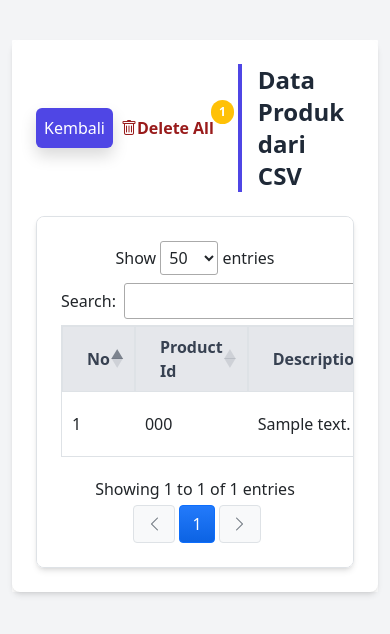
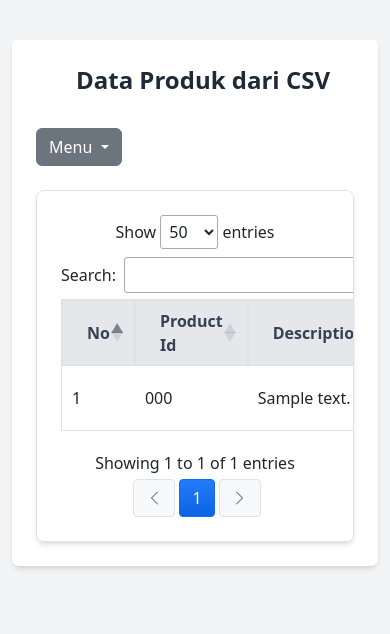
Before and after one commit to anggaerwee/ocr-app, a Flask app: page /data in a window 390 px wide. Shown: the top 634 px of the page. Run offline with Flask 3, Linux system fonts and the light colour scheme; tables that the repository leaves empty hold one stand-in row (values such as "Sample post"); some libraries are stand-ins or nearby versions.

Commit message:
02/06/2025 - meresponsivekan tampilan website - menambahkan download all

```diff
--- a/app.py
+++ b/app.py
@@ -1,6 +1,9 @@
 from flask import Flask, render_template, request, redirect, flash, send_from_directory, jsonify, url_for
-from function import process_file, ProductTable, Session
+from function import process_file, ProductTable, Session, write_csv_with_delimiter
 import os
+import csv
+from io import StringIO
+from flask import Response
 app = Flask(__name__)
 app.config['UPLOAD_FOLDER'] = 'output'
 app.secret_key = 'supersecretkey'
@@ -66,6 +69,36 @@ def download(filename):
     folder = app.config['UPLOAD_FOLDER']
     return send_from_directory(folder, filename, as_attachment=True)
 
+@app.route('/downloadall', methods=['GET'])
+def download_all():
+    products = ProductTable.get_all()
+    if not products:
+        flash(('Tidak ada data yang diunduh', ''), 'error')
+        return redirect(url_for('home'))
+
+    si = StringIO()
+    writer = csv.writer(si, delimiter=';')
+    writer.writerow(['product_number', 'description', 'quantity', 'unit_price', 'discount', 'line_total', 'createddate'])
+    for p in products:
+        writer.writerow([
+            p.product_number,
+            p.description,
+            p.quantity,
+            p.unit_price,
+            p.discount,
+            p.line_total,
+            p.createddate.strftime('%d-%m-%Y %H:%M:%S') if p.createddate else ''
+        ])
+
+    output = si.getvalue()
+    si.close()
+
+    return Response(
+        output,
+        mimetype='text/csv',
+        headers={'Content-Disposition': 'attachment;filename=all_products.csv'}
+    )
+
 @app.route('/deleteall')
 def delete_all():
     try:
--- a/database/db_config.py
+++ b/database/db_config.py
@@ -2,7 +2,7 @@ from sqlalchemy import create_engine, Column, Integer, Float, String, DateTime
 from sqlalchemy.orm import declarative_base, sessionmaker
 from datetime import datetime
 
-DATABASE_URL = "postgresql://postgres:achmad1312@localhost:5432/convertdata"
+DATABASE_URL = "postgresql://postgres:anggarizki@localhost:5432/python"
 engine = create_engine(
     DATABASE_URL,
     connect_args={"options": "-c timezone=Asia/Jakarta"}
@@ -10,7 +10,7 @@ engine = create_engine(
 Base = declarative_base()
 
 class ProductTable(Base):
-    __tablename__ = 'invoice'
+    __tablename__ = 'tb_product'
     id = Column(Integer, primary_key=True, autoincrement=True)
     product_number = Column(String(50))
     description = Column(String(255))
--- a/templates/data.html
+++ b/templates/data.html
@@ -43,7 +43,7 @@
       href="https://cdn.jsdelivr.net/npm/bootstrap-icons@1.10.5/font/bootstrap-icons.css"
     />
     <style>
-      #back-icon {
+      #back-icon, #download-icon {
         font-size: 16px;
       }
       .dataTables_wrapper .dataTables_paginate .paginate_button {
@@ -81,52 +81,102 @@
       .badge {
         margin-left: 8px;
       }
+
+      .judul{
+        border-left-width: 4px;
+        border-left-color: #4f46e5;
+      }
+
+  @media (max-width: 640px) {
+    #delete-all-btn,
+    #download-all,
+    #back-button {
+      display: none !important;
+    }
+    #responsive-dropdown {
+      display: block !important;
+    }
+  }
+  @media (min-width: 640px) {
+    #responsive-dropdown {
+      display: none !important;
+    }
+  }
+
+  @media (max-width: 425px){
+    .judul {
+      display: none;
+    }
+  }
+  @media (max-width: 640px) {
+    .judul {
+      display: block;
+      order: -1;
+      width: 100%;
+      margin-bottom: 1rem;
+      text-align: center;
+      border: none;
+    }
+    .element-top {
+      flex-direction: column;
+      align-items: stretch;
+    }
+    .flex.items-center {
+      flex-direction: column;
+      align-items: stretch;
+    }
+  }
   </style>
   </head>
   <body class="bg-gray-100">
     <div class="container mx-auto px-4 py-10">
-      <div class="row bg-white" style="border-radius: 1px">
+      <div class="row bg-white" style="border-radius: 5px">
         <div class="col bg-white p-4 shadow-md rounded-lg">
-          <div class="flex justify-between items-center mb-4">
-            <a
-              href="/"
-              class="inline-block text-white bg-indigo-600 hover:bg-indigo-700 px-6 py-2 rounded shadow transition duration-200 relative overflow-hidden w-24"
-              id="back-button"
-            >
-              <span
-                class="transition-all duration-200 flex justify-center"
-                id="back-text"
-                >Kembali</span
-              >
-              <i
-                class="fas fa-arrow-left absolute top-1/2 left-full -translate-y-1/2 transition-all duration-200 opacity-0"
-                id="back-icon"
-              ></i>
+          <!-- ...existing code... -->
+          <div class="element-top flex flex-wrap justify-between items-center mb-4 gap-2">
+            <div class="flex flex-row gap-2 items-center">
+              <a href="/" class="inline-block text-white bg-indigo-600 hover:bg-indigo-700 px-6 py-2 rounded shadow transition duration-200 relative overflow-hidden w-24" id="back-button">
+                <span class="transition-all duration-200 flex justify-center" id="back-text">Kembali</span>
+                <i class="fas fa-arrow-left absolute top-1/2 left-full -translate-y-1/2 transition-all duration-200 opacity-0" id="back-icon"></i>
               </a>
-            <div class="flex items-center">
-         <button id="delete-all-btn" type="button"
-  class="relative text-red-800 font-semibold py-1 px-2 rounded focus:outline-none focus:ring-2 hover:bg-red-300 mr-4"
-  style="display: none">
-  <i class="bi bi-trash"></i> Delete <span class="ml-1">All</span>
-  <span id="invoice-count-badge" class="absolute -top-3 -right-3 badge rounded-pill bg-warning text-white text-xs px-2">
-    0
-  </span>
+              <button id="download-all" class="inline-block text-white bg-green-600 hover:bg-green-700 px-6 py-2 rounded shadow transition duration-200 relative overflow-hidden w-33">
+                <span class="transition-all duration-200 flex justify-center" id="download-text">Download All</span>
+                <i class="fas fa-download absolute top-1/2 left-full -translate-y-1/2 transition-all duration-200 opacity-0" id="download-icon"></i>
               </button>
-
-              <h1
-                class="text-2xl font-bold text-gray-800 border-l-4 border-indigo-600 pl-4"
-              >
-                Data Produk dari CSV
-              </h1>
+              <button id="delete-all-btn" type="button" class="relative text-red-50 bg-red-600 font-semibold py-2 px-6 rounded focus:outline-none focus:ring-2 hover:bg-red-700" style="display: none">
+                Delete All
+                <span id="invoice-count-badge" class="absolute -top-3 -right-3 badge rounded-pill bg-warning text-white text-xs px-2">0</span>
+              </button>
+            </div>
+            <h1 class="judul text-2xl font-bold text-gray-800 pl-4">Data Produk dari CSV</h1>
+            <!-- Responsive Dropdown for mobile -->
+            <div class="dropdown" id="responsive-dropdown" style="display:none;">
+              <button class="btn btn-secondary dropdown-toggle" type="button" id="dropdownMenuButton" data-bs-toggle="dropdown" aria-expanded="false">
+                Menu
+              </button>
+              <ul class="dropdown-menu" aria-labelledby="dropdownMenuButton">
+                <li>
+                  <a href="/" class="dropdown-item" id="dropdown-back-button">
+                    <i class="fas fa-arrow-left me-2"></i>Kembali
+                  </a>
+                </li>
+                <li>
+                  <button id="dropdown-delete-all-btn" type="button" class="dropdown-item text-danger d-flex align-items-center" style="display: none">
+                    <i class="bi bi-trash me-2"></i>Delete All
+                    <span id="dropdown-invoice-count-badge" class="badge rounded-pill bg-warning text-white text-xs ms-2">0</span>
+                  </button>
+                </li>
+                <li>
+                  <button id="dropdown-download-all-btn" type="button" class="dropdown-item text-danger d-flex align-items-center" style="display: none">
+                    <i class="fas fa-download me-2"></i>Download All
+                  </button>
+                </li>
+              </ul>
             </div>
           </div>
-          <div
-            class="bg-white shadow-md rounded-lg overflow-x-auto border border-gray-300 p-4"
-          >
-            <table
-              id="productTable"
-              class="min-w-full table-auto border-collapse border border-gray-300"
-            >
+          <!-- ...existing code... -->
+          <div class="bg-white shadow-md rounded-lg overflow-x-auto border border-gray-300 p-4">
+            <table id="productTable" class="min-w-full table-auto border-collapse border border-gray-300">
               <thead class="bg-gray-200 text-gray-700 border-b border-gray-300">
                 <tr>
                   <th class="px-4 py-2 border border-gray-300">No</th>
@@ -151,6 +201,7 @@
     <script src="https://cdn.datatables.net/1.13.6/js/dataTables.bootstrap5.min.js"></script>
     <script src="https://cdn.datatables.net/1.13.6/js/jquery.dataTables.min.js"></script>
     <script>
+
       $("#productTable").DataTable({
         ajax: "/api/products",
         pageLength: 50,
@@ -215,15 +266,50 @@
           toast.onmouseleave = Swal.resumeTimer;
         },
       });
-      $("#delete-all-btn").on("click", function () {
+
+      $("#download-all").on("click", function () {
         Swal.fire({
-          title: "Are you sure?",
-          text: "You won't be able to revert this!",
+          title: "Konfirmasi!",
+          text: "Apakah anda yakin akan mendownload semua data?",
           icon: "warning",
           showCancelButton: true,
           confirmButtonColor: "#3085d6",
           cancelButtonColor: "#d33",
-          confirmButtonText: "Yes, delete it!",
+          confirmButtonText: "Ya, Download",
+          allowOutsideClick: false,
+        }).then((result) => {
+          if (result.isConfirmed) {
+            window.location.href = "/downloadall";
+          }
+        });
+      });
+
+      $("#dropdown-download-all-btn").on("click", function() {
+        Swal.fire({
+          title: "Konfirmasi!",
+          text: "Apakah anda yakin akan mendownload semua data?",
+          icon: "warning",
+          showCancelButton: true,
+          confirmButtonColor: "#3085d6",
+          cancelButtonColor: "#d33",
+          confirmButtonText: "Ya, Download",
+          allowOutsideClick: false,
+        }).then((result) => {
+          if (result.isConfirmed) {
+            window.location.href = "/downloadall";
+          }
+        });
+      })
+
+      $("#delete-all-btn").on("click", function () {
+        Swal.fire({
+          title: "Konfirmasi!",
+          text: "Apakah anda yakin akan menghapus semua data?",
+          icon: "warning",
+          showCancelButton: true,
+          confirmButtonColor: "#3085d6",
+          cancelButtonColor: "#d33",
+          confirmButtonText: "Ya, Hapus",
           allowOutsideClick: false,
         }).then((result) => {
           if (result.isConfirmed) {
@@ -249,6 +335,42 @@
           }
         });
       });
+
+      $("#dropdown-delete-all-btn").on("click", function () {
+        Swal.fire({
+          title: "Konfirmasi!",
+          text: "Apakah anda yakin akan menghapus semua data?",
+          icon: "warning",
+          showCancelButton: true,
+          confirmButtonColor: "#3085d6",
+          cancelButtonColor: "#d33",
+          confirmButtonText: "Ya, Hapus",
+          allowOutsideClick: false,
+        }).then((result) => {
+          if (result.isConfirmed) {
+            $.ajax({
+              url: "/deleteall",
+              type: "GET",
+              success: function (response) {
+                Toast.fire({
+                  icon: "success",
+                  title: "Signed in successfully",
+                }).then(function () {
+                  $("#productTable").DataTable().ajax.reload();
+                  $("#delete-all-btn").hide();
+                  })
+                },
+              error: function (xhr, status, error) {
+                Toast.fire({
+                  icon: "error",
+                  title: "Terjadi kesalahan saat menghapus data.",
+                });
+              },
+            });
+          }
+        });
+      });
+
       $(document).ready(function () {
         $("#back-button").hover(
           function () {
@@ -260,6 +382,21 @@
           function () {
             $("#back-text").removeClass("translate-x-[-100%] opacity-0");
             $("#back-icon")
+              .removeClass("left-1/2 -translate-x-1/2 opacity-100")
+              .addClass("left-full opacity-0");
+          }
+        );
+
+        $("#download-all").hover(
+          function () {
+            $("#download-text").addClass("translate-x-[-100%] opacity-0");
+            $("#download-icon")
+              .removeClass("left-full opacity-0")
+              .addClass("left-1/2 -translate-x-1/2 opacity-100");
+          },
+          function () {
+            $("#download-text").removeClass("translate-x-[-100%] opacity-0");
+            $("#download-icon")
               .removeClass("left-1/2 -translate-x-1/2 opacity-100")
               .addClass("left-full opacity-0");
           }
```
Also changed, not shown: templates/index.html (+4 -8 lines), function.py (line endings or trailing spaces). Lines whose indentation alone changed are shown as unchanged.
